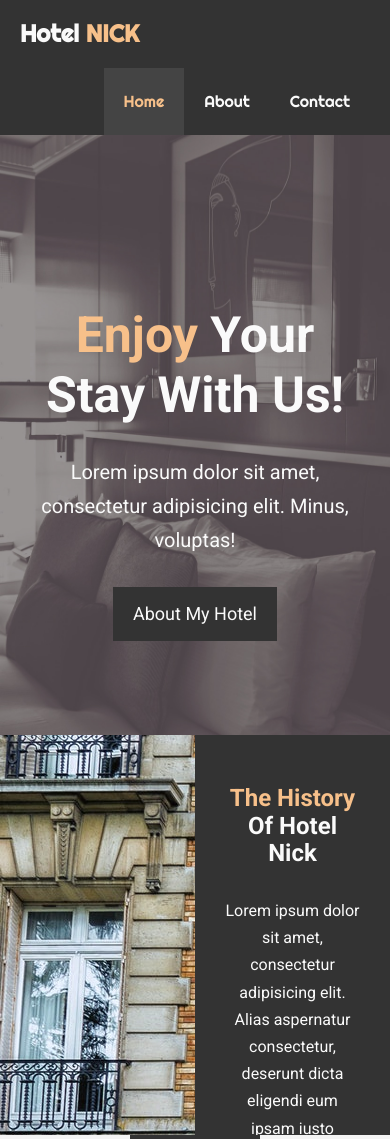
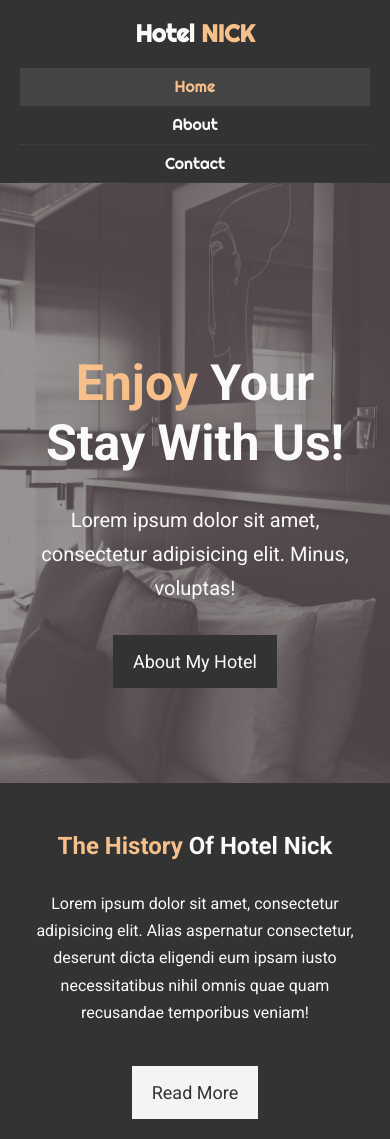
Before and after one commit to nwease/Hotel-NICK, a plain HTML site: page index.html in a window 390 px wide. Shown: the top 1139 px of the page. Drawn offline with Linux system fonts and the light colour scheme.

Commit message:
Started to make site responsive.

```diff
--- a/about.html
+++ b/about.html
@@ -10,6 +10,7 @@
     <link href='https://fonts.googleapis.com/css?family=Roboto:300,400,500,700' rel='stylesheet'>
     <link href='https://fonts.googleapis.com/css?family=Righteous' rel='stylesheet'>
     <link rel='stylesheet' href='css/style.css'>
+    <link rel='stylesheet' href='css/responsive.css' media='screen and (max-width: 768px)'>
     <title>Hotel NICK | About</title>
 </head>
 <body>
--- /dev/null
+++ b/css/responsive.css
@@ -0,0 +1,33 @@
+#navBar .logo {
+    float: none;
+    text-align: center;
+}
+
+#navBar ul, #navBar ul li {
+    float: none;
+}
+
+#navBar ul li a {
+    padding: 5px;
+    border-bottom: #444444 dotted 1px;
+}
+
+/* HOME INFO */
+#home-info {
+    height: 550px;
+}
+
+#home-info .info-img {
+    display: none;
+}
+
+#home-info .info-content {
+    float: none;
+    width: 100%;
+}
+
+/* BOXES */
+.box {
+    float: none;
+    width: 100%;
+}
--- a/css/style.css
+++ b/css/style.css
@@ -111,7 +111,7 @@ p {
     color: #f7c08a;
 }
 
-#navBar h1 {
+#navBar .logo {
     float: left;
     padding-top: 20px;
 }
@@ -161,7 +161,7 @@ p {
 
 /* HOME INFO */
 #home-info {
-    height: 400px;
+    height: 450px;
 }
 
 #home-info .info-img {
--- a/index.html
+++ b/index.html
@@ -11,6 +11,7 @@
     <link href="https://fonts.googleapis.com/css?family=Righteous" rel="stylesheet">
     <link rel="stylesheet" href="https://use.fontawesome.com/releases/v5.8.1/css/all.css" integrity="sha384-50oBUHEmvpQ+1lW4y57PTFmhCaXp0ML5d60M1M7uH2+nqUivzIebhndOJK28anvf" crossorigin="anonymous">
     <link rel='stylesheet' href='css/style.css'>
+    <link rel='stylesheet' href='css/responsive.css' media='screen and (max-width: 768px)'>
     <title>Hotel NICK | Welcome to pure comfort!</title>
 </head>
 <body>
```
Also changed, not shown: contact.html (+1 -0 lines).
